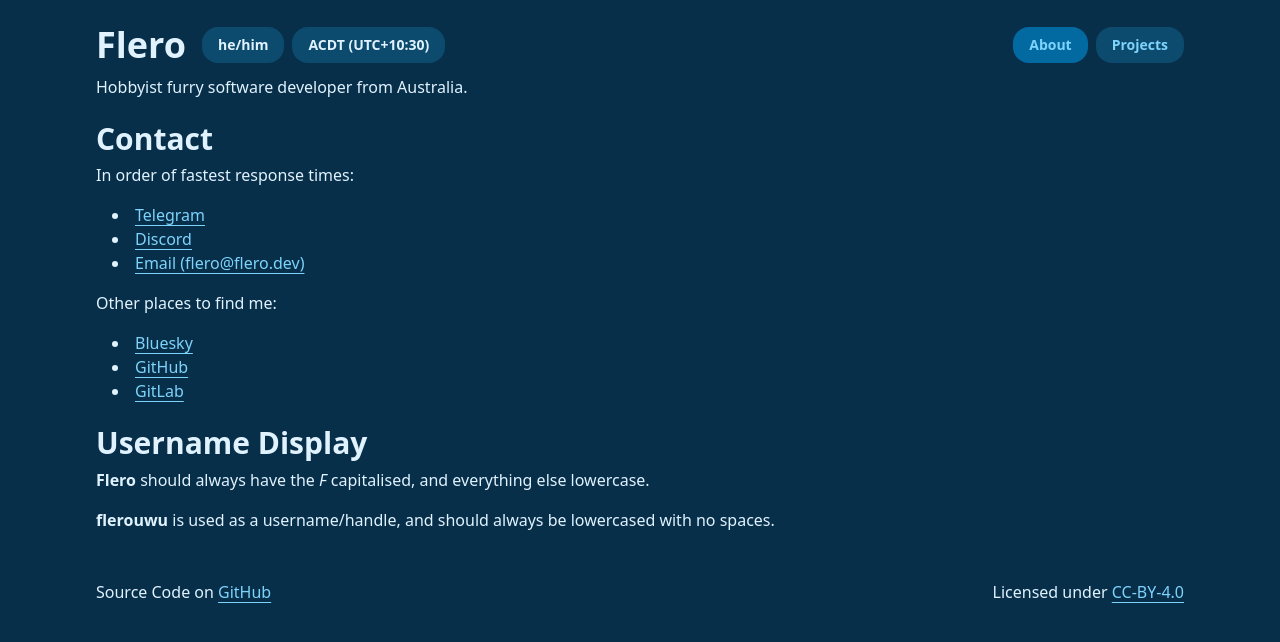
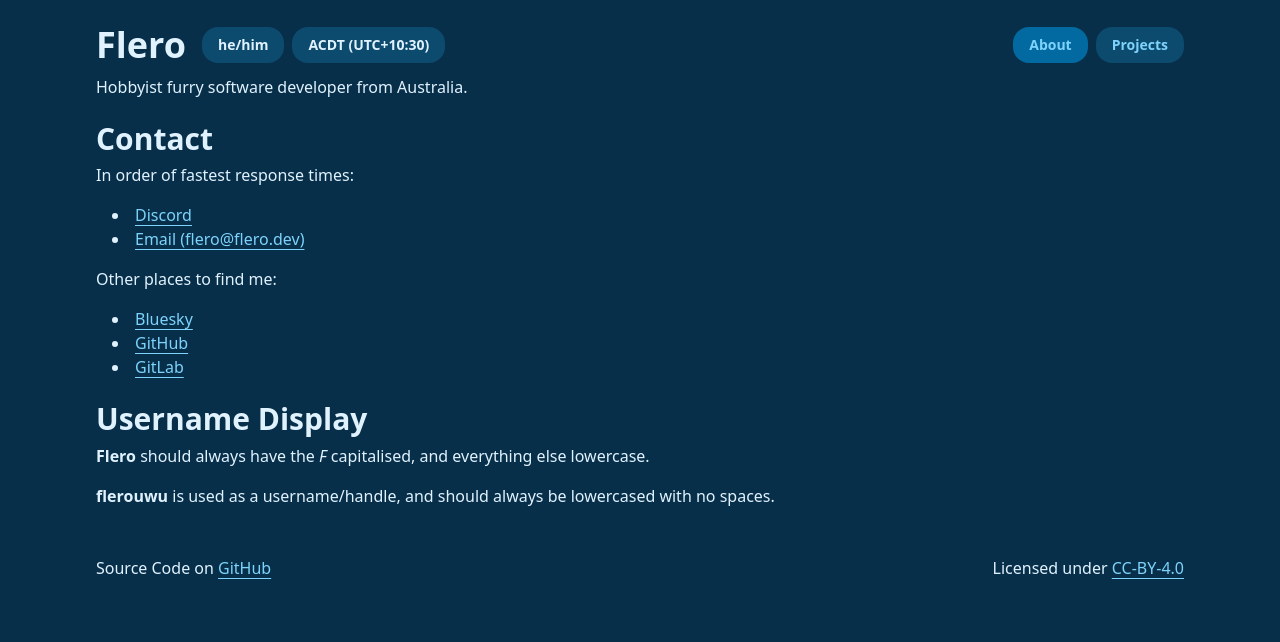
Before and after one commit to flerouwu/flero.dev, an Astro site: page /about in a window 1280 px wide. Built offline with nearby package versions, Linux system fonts and the light colour scheme; Astro itself is replaced by a stand-in of ours.

Commit message:
Drop Telegram from contacts list

```diff
--- a/src/pages/about.astro
+++ b/src/pages/about.astro
@@ -12,10 +12,6 @@ const contacts: {
 } = {
   // In order of fastest response times
   primary: [
-    {
-      name: "Telegram",
-      href: "https://t.me/flerouwu",
-    },
     {
       name: "Discord",
       href: "https://discord.com/users/1059375676769189938",
```
